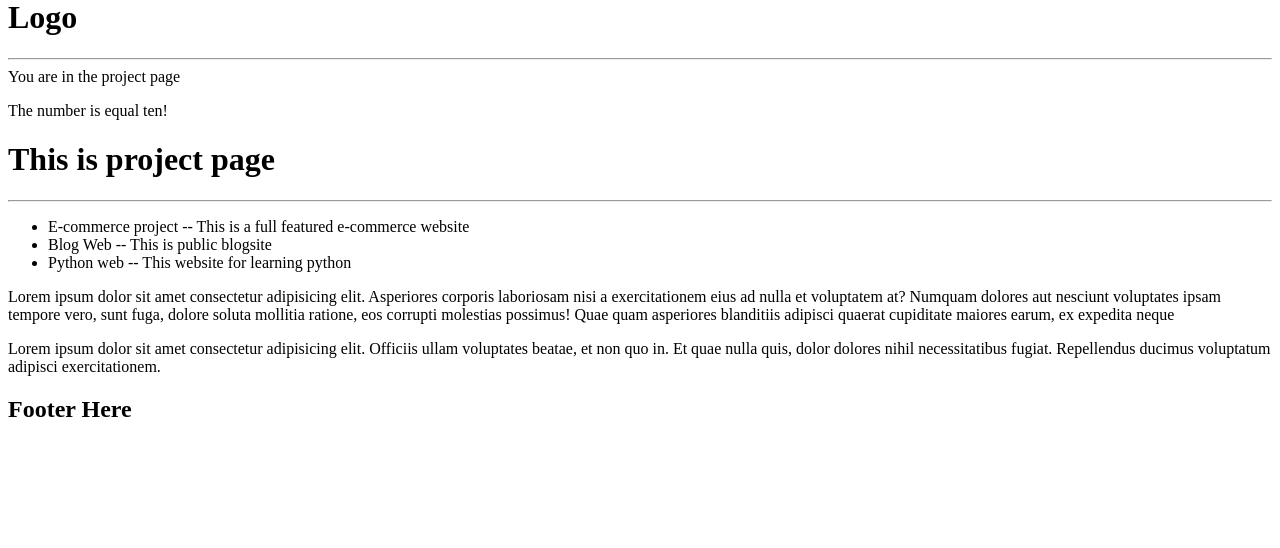
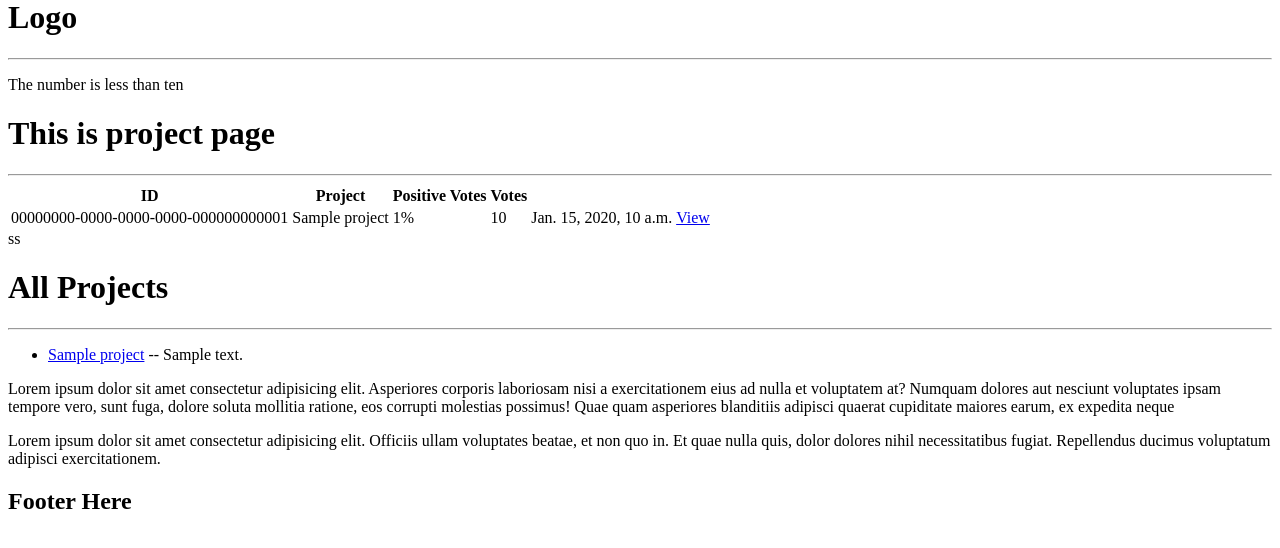
Before and after one commit to IamRidoyRoy/DeveloperBD, a Django app: page / in a window 1280 px wide. Shown: the part 22-570 px from the top of the page. Run offline with Django 4.2, Linux system fonts and the light colour scheme; tables that the repository leaves empty hold one stand-in row (values such as "Sample post").

Commit message:
Add query and show on homepage

```diff
--- a/projects/templates/project/projects.html
+++ b/projects/templates/project/projects.html
@@ -18,9 +18,30 @@
 <h1>This is project page</h1>
 <hr>
 
+<table>
+        <tr>
+                <th>ID</th>
+                <th>Project</th>
+                <th>Positive Votes</th>
+                <th>Votes</th>
+                <th></th>
+        </tr>
+        {% for projects in allproject %}
+        <tr>
+                <td>{{projects.id}}</td>
+                <td>{{projects.title}}</td>
+                <td>{{projects.vote_ratio}}%</td>
+                <td>{{projects.vote_total}}</td>
+                <td>{{projects.created}}</td>
+                <td><a href="{% url 'projects' projects.id %}">View</a></td>
+        </tr>
+        {% endfor %}
+</table>ss
+<h1>All Projects</h1>
+<hr>
 <ul>
-        {% for list_dict in list_dict %}
-        <li>{{ list_dict.title }} -- {{list_dict.description}}</li>
+        {% for projects in allproject %}
+        <li><a href="{% url 'projects' projects.id %}">{{ projects.title }}</a> -- {{projects.description}}</li>
         {% endfor %}
 </ul>
 
--- a/projects/urls.py
+++ b/projects/urls.py
@@ -3,6 +3,6 @@ from django.urls import path
 
 urlpatterns = [
     path('', views.project, name = 'project'),
-    path('projects/<str:pk>/', views.projects, name = 'projects'),
+    path('singleproject/<str:pk>/', views.singleproject, name = 'projects'),
 
    ]
--- a/projects/views.py
+++ b/projects/views.py
@@ -5,6 +5,7 @@ from django.shortcuts import render
 # Create your views here.
 from unicodedata import name
 from django.shortcuts import HttpResponse
+from .models import Project
 
 
 def about(request):
@@ -18,8 +19,8 @@ list_dict = [
         'description': 'This is a full featured e-commerce website'
     },
     {
-        'id' : 2,
-        'title' : 'Blog Web',
+        'id': 2,
+        'title': 'Blog Web',
         'description': 'This is public blogsite'
     },
 
@@ -34,18 +35,15 @@ list_dict = [
 
 
 def project(request):
-    msg = "You are in the project page"
-    number = 10
-    context = {'message': msg, 'Number': number, 'list_dict':list_dict}
+    allproject = Project.objects.all()
+    context = {'allproject': allproject}
     return render(request, 'project/projects.html', context)
 
 
-def projects(request, pk):
-    projectobj = None
-    for i in list_dict:
-        if i['id'] == pk:
-            projectobj = i
+def singleproject(request, pk):
+    projectobj = Project.objects.get(id=pk)
+    # print('projectobj:', projectobj)
     return render(request, 'project/single-project.html', {
-        'projects': projectobj,
-        'list_dict': list_dict,
-    }, )
+        'projectobj': projectobj,
+    },
+    )
```
Also changed, not shown: projects/templates/project/single-project.html (+7 -2 lines).
